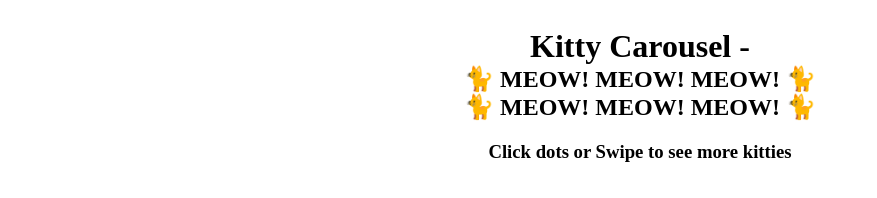
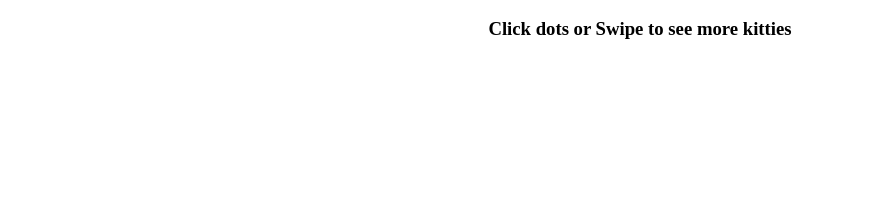
Before and after one commit to imadarai/image-carousel, a plain HTML site: page index.html in a window 1280 px wide. Shown: the part 602-800 px from the top of the page, without its empty margins (0-877 px from the left). Drawn offline with Linux system fonts and the light colour scheme.

Commit message:
Update index.html

```diff
--- a/index.html
+++ b/index.html
@@ -29,9 +29,6 @@
             </div>
 
         </div>
-        <h1>Kitty Carousel - </h1>
-        <h2> &#128008; MEOW! MEOW! MEOW! &#128008; </h2>
-        <h2> &#128008; MEOW! MEOW! MEOW! &#128008; </h2>
         <h3>Click dots or Swipe to see more kitties</h3>
 
 
```
